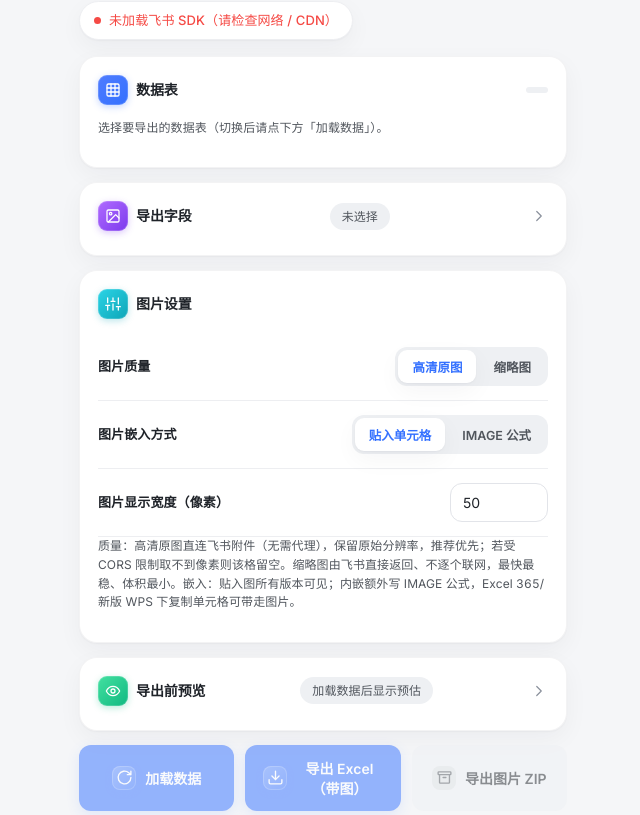
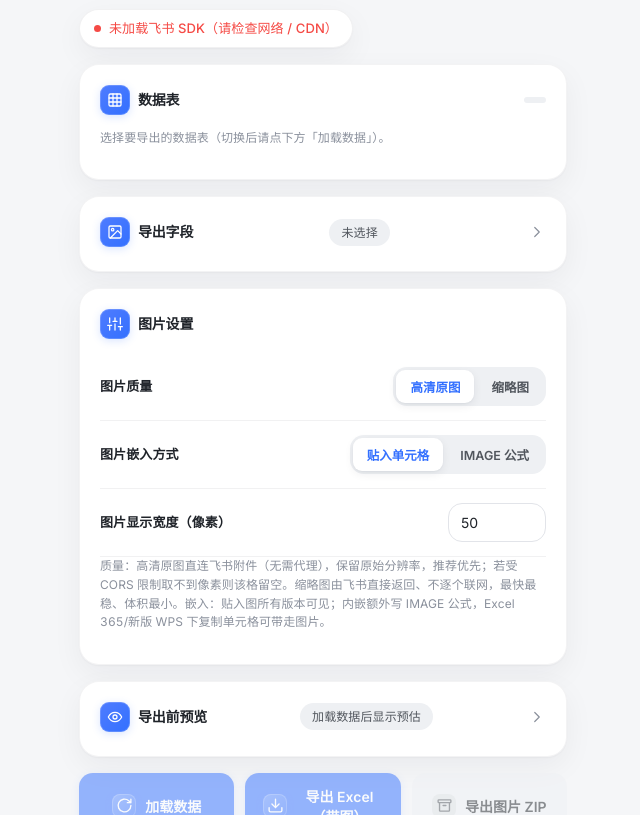
Before and after one commit to yunjueyin/feishu-bitable-image-excel, a plain HTML site: page index.html in a window 1280 px wide. Shown: the part 91-906 px from the top of the page, without its empty margins (317-957 px from the left). Drawn offline with Linux system fonts and the light colour scheme.

Commit message:
style: 整体UI克制高级化—收彩虹渐变回飞书蓝单色、弱化分隔线、加大留白与排版层级

```diff
--- a/index.html
+++ b/index.html
@@ -12,7 +12,7 @@
   <link rel="preconnect" href="https://fonts.googleapis.com" />
   <link rel="preconnect" href="https://fonts.gstatic.com" crossorigin />
   <link href="https://fonts.googleapis.com/css2?family=Inter:wght@400;500;600;700&display=swap" rel="stylesheet" />
-  <link rel="stylesheet" href="./styles.css?v=20260827i" />
+  <link rel="stylesheet" href="./styles.css?v=20260827j" />
   <!-- ExcelJS 本地优先，失败再走 CDN（由 app.js 兜底） -->
   <script src="./vendor/exceljs.min.js"></script>
   <!-- JSZip 本地优先，失败再走 CDN（由 app.js 兜底） -->
@@ -90,7 +90,7 @@
 
     <section class="card card-collapsible">
       <div class="card-head clickable" id="fieldToggle" role="button" tabindex="0" aria-expanded="false">
-        <span class="card-title"><span class="ico-tile t-violet"><svg class="ico" viewBox="0 0 24 24" aria-hidden="true"><use href="#icon-image"/></svg></span>导出字段</span>
+        <span class="card-title"><span class="ico-tile t-blue"><svg class="ico" viewBox="0 0 24 24" aria-hidden="true"><use href="#icon-image"/></svg></span>导出字段</span>
         <span class="field-summary" id="fieldSummary">未选择</span>
         <span class="chev collapsed"><svg class="ico" viewBox="0 0 24 24" aria-hidden="true"><use href="#icon-chevron"/></svg></span>
       </div>
@@ -109,7 +109,7 @@
     </section>
 
     <section class="card">
-      <div class="card-head"><span class="card-title"><span class="ico-tile t-cyan"><svg class="ico" viewBox="0 0 24 24" aria-hidden="true"><use href="#icon-sliders"/></svg></span>图片设置</span></div>
+      <div class="card-head"><span class="card-title"><span class="ico-tile t-blue"><svg class="ico" viewBox="0 0 24 24" aria-hidden="true"><use href="#icon-sliders"/></svg></span>图片设置</span></div>
       <div class="form-row inline-row">
         <label for="imgQuality">图片质量</label>
         <div class="seg" id="imgQuality" role="radiogroup" aria-label="图片质量">
@@ -133,7 +133,7 @@
 
     <section class="card card-collapsible">
       <div class="card-head clickable" id="previewToggle" role="button" tabindex="0" aria-expanded="false">
-        <span class="card-title"><span class="ico-tile t-green"><svg class="ico" viewBox="0 0 24 24" aria-hidden="true"><use href="#icon-eye"/></svg></span>导出前预览</span>
+        <span class="card-title"><span class="ico-tile t-blue"><svg class="ico" viewBox="0 0 24 24" aria-hidden="true"><use href="#icon-eye"/></svg></span>导出前预览</span>
         <span class="field-summary" id="previewSummary">加载数据后显示预估</span>
         <span class="chev collapsed"><svg class="ico" viewBox="0 0 24 24" aria-hidden="true"><use href="#icon-chevron"/></svg></span>
       </div>
@@ -156,7 +156,7 @@
 
     <section class="card log-card">
       <div class="card-head clickable" id="logToggle">
-        <span class="card-title"><span class="ico-tile t-amber"><svg class="ico" viewBox="0 0 24 24" aria-hidden="true"><use href="#icon-list"/></svg></span>运行日志</span>
+        <span class="card-title"><span class="ico-tile t-blue"><svg class="ico" viewBox="0 0 24 24" aria-hidden="true"><use href="#icon-list"/></svg></span>运行日志</span>
         <span class="chev"><svg class="ico" viewBox="0 0 24 24" aria-hidden="true"><use href="#icon-chevron"/></svg></span>
       </div>
       <div id="logPanel" class="log-panel collapsed">
@@ -169,7 +169,7 @@
   <div class="modal-mask" id="settingsModal" hidden>
     <div class="modal" role="dialog" aria-modal="true">
       <div class="modal-head">
-        <span class="ico-tile t-indigo"><svg class="ico" viewBox="0 0 24 24" aria-hidden="true"><use href="#icon-settings"/></svg></span>
+        <span class="ico-tile t-blue"><svg class="ico" viewBox="0 0 24 24" aria-hidden="true"><use href="#icon-settings"/></svg></span>
         <span>更多设置</span>
         <button class="icon-btn" id="btnCloseSettings" type="button" aria-label="关闭"><svg class="ico" viewBox="0 0 24 24" aria-hidden="true"><use href="#icon-close"/></svg></button>
       </div>
@@ -235,6 +235,6 @@
     </div>
   </div>
 
-  <script type="module" src="./app.js?v=20260827i"></script>
+  <script type="module" src="./app.js?v=20260827j"></script>
 </body>
 </html>
--- a/styles.css
+++ b/styles.css
@@ -21,6 +21,7 @@
   --border: #edeef1;
   --border-strong: #e2e4e9;
   --hairline: rgba(20, 24, 40, 0.05);
+  --divider: rgba(20, 24, 40, 0.06);
 
   --ok: #1f9d4d;
   --err: #f54a45;
@@ -35,11 +36,11 @@
   --tint-red-bg: #fdeaea;    --tint-red-fg: #f54a45;
 
   /* 节奏：统一圆角、间距、缓动 */
-  --radius: 18px;
-  --radius-sm: 12px;
-  --radius-xs: 9px;
-  --shadow-card: 0 1px 2px rgba(16, 24, 40, 0.04), 0 8px 24px rgba(16, 24, 40, 0.045);
-  --shadow-pop: 0 20px 60px rgba(16, 24, 40, 0.18), 0 6px 18px rgba(16, 24, 40, 0.08);
+  --radius: 20px;
+  --radius-sm: 14px;
+  --radius-xs: 10px;
+  --shadow-card: 0 1px 2px rgba(16, 24, 40, 0.04), 0 10px 30px rgba(16, 24, 40, 0.05);
+  --shadow-pop: 0 24px 70px rgba(16, 24, 40, 0.16), 0 8px 24px rgba(16, 24, 40, 0.08);
   --ease: cubic-bezier(0.2, 0.8, 0.2, 1);
 }
 
@@ -59,6 +60,7 @@
   --border: rgba(255, 255, 255, 0.08);
   --border-strong: rgba(255, 255, 255, 0.13);
   --hairline: rgba(255, 255, 255, 0.05);
+  --divider: rgba(255, 255, 255, 0.08);
 
   --ok: #3fc46f;
   --err: #ff6a64;
@@ -129,7 +131,7 @@ body {
 .app {
   max-width: 520px;
   margin: 0 auto;
-  padding: 26px 16px 56px;
+  padding: 34px 16px 64px;
 }
 
 /* ---------- 线性图标基底 ---------- */
@@ -146,22 +148,23 @@ body {
 }
 .ico.fill { fill: currentColor; stroke: none; }
 
-/* ---------- 柔色圆角图标块（多彩渐变 + 白图标 + 微投影） ---------- */
+/* ---------- 图标块（统一飞书蓝 + 白图标 + 微投影，克制单一强调色） ---------- */
 .ico-tile {
   width: 30px; height: 30px; flex: none;
   display: grid; place-items: center;
   border-radius: 9px;
   background: linear-gradient(135deg, #4f7cff, #3370ff);
   color: #fff;
-  box-shadow: 0 2px 7px rgba(51, 112, 255, 0.28), inset 0 0 0 1px rgba(255, 255, 255, 0.18);
+  box-shadow: 0 2px 8px rgba(51, 112, 255, 0.18), inset 0 0 0 1px rgba(255, 255, 255, 0.18);
 }
 .ico-tile .ico { width: 16px; height: 16px; stroke-width: 1.9; }
-.ico-tile.t-violet { background: linear-gradient(135deg, #b06bff, #7c3aed); box-shadow: 0 2px 7px rgba(124, 58, 237, 0.28), inset 0 0 0 1px rgba(255, 255, 255, 0.18); }
-.ico-tile.t-cyan   { background: linear-gradient(135deg, #2bd4e6, #0ea5b7); box-shadow: 0 2px 7px rgba(14, 165, 183, 0.28), inset 0 0 0 1px rgba(255, 255, 255, 0.18); }
-.ico-tile.t-green  { background: linear-gradient(135deg, #43e0a0, #10b981); box-shadow: 0 2px 7px rgba(16, 185, 129, 0.28), inset 0 0 0 1px rgba(255, 255, 255, 0.18); }
-.ico-tile.t-amber  { background: linear-gradient(135deg, #ffc24d, #f59e0b); box-shadow: 0 2px 7px rgba(245, 158, 11, 0.28), inset 0 0 0 1px rgba(255, 255, 255, 0.18); }
-.ico-tile.t-indigo { background: linear-gradient(135deg, #7c83ff, #4f46e5); box-shadow: 0 2px 7px rgba(79, 70, 229, 0.28), inset 0 0 0 1px rgba(255, 255, 255, 0.18); }
-.ico-tile.t-red    { background: linear-gradient(135deg, #ff7d92, #f43f5e); box-shadow: 0 2px 7px rgba(244, 63, 94, 0.28), inset 0 0 0 1px rgba(255, 255, 255, 0.18); }
+/* 彩色变体全部收敛为蓝（单一强调色，避免花哨）；仅警示语义保留红 */
+.ico-tile.t-violet,
+.ico-tile.t-cyan,
+.ico-tile.t-green,
+.ico-tile.t-amber,
+.ico-tile.t-indigo { background: linear-gradient(135deg, #4f7cff, #3370ff); box-shadow: 0 2px 8px rgba(51, 112, 255, 0.18), inset 0 0 0 1px rgba(255, 255, 255, 0.18); }
+.ico-tile.t-red { background: linear-gradient(135deg, #ff7d92, #f43f5e); box-shadow: 0 2px 8px rgba(244, 63, 94, 0.2), inset 0 0 0 1px rgba(255, 255, 255, 0.18); }
 
 /* ---------- 按钮内图标块 ---------- */
 .btn-ico {
@@ -194,7 +197,7 @@ body {
   background: linear-gradient(150deg, #eaf1ff, #dde7ff);
   border-radius: 13px;
   flex: none;
-  box-shadow: 0 4px 12px rgba(51, 112, 255, 0.22), inset 0 0 0 1px rgba(51, 112, 255, 0.08);
+  box-shadow: 0 2px 8px rgba(51, 112, 255, 0.15), inset 0 0 0 1px rgba(51, 112, 255, 0.08);
 }
 [data-theme="dark"] .brand-logo { background: linear-gradient(150deg, rgba(77,131,255,.22), rgba(77,131,255,.08)); }
 .brand-logo svg { width: 24px; height: 24px; display: block; }
@@ -221,7 +224,7 @@ body {
 .icon-btn {
   width: 38px; height: 38px;
   display: grid; place-items: center;
-  border: 1px solid var(--border-strong);
+  border: 1px solid var(--border);
   background: var(--card);
   border-radius: 11px;
   color: var(--text-soft);
@@ -246,7 +249,7 @@ body {
   padding: 8px 14px;
   border-radius: 999px;
   background: var(--card);
-  border: 1px solid var(--border);
+  border: 1px solid var(--divider);
   margin-bottom: 16px;
   box-shadow: var(--shadow-card);
 }
@@ -264,8 +267,8 @@ body {
   background: var(--card);
   border: 1px solid var(--hairline);
   border-radius: var(--radius);
-  padding: 18px;
-  margin-bottom: 14px;
+  padding: 20px;
+  margin-bottom: 16px;
   box-shadow: var(--shadow-card);
   transition: background 0.3s var(--ease), border-color 0.2s var(--ease), box-shadow 0.2s var(--ease);
 }
@@ -279,7 +282,7 @@ body {
 .card-head.clickable { cursor: pointer; user-select: none; }
 .card-title {
   display: inline-flex; align-items: center; gap: 8px;
-  font-size: 14px; font-weight: 600; color: var(--text); letter-spacing: -0.1px;
+  font-size: 14px; font-weight: 600; color: var(--text); letter-spacing: -0.2px;
 }
 .card-title .ico-tile { flex: none; }
 .tag {
@@ -288,7 +291,7 @@ body {
   padding: 3px 11px;
 }
 .muted { color: var(--text-soft); }
-.muted.xs { font-size: 12px; margin: 0 0 12px; line-height: 1.55; }
+.muted.xs { font-size: 12px; color: var(--text-muted); margin: 0 0 12px; line-height: 1.55; }
 .chev {
   width: 18px; height: 18px; color: var(--text-muted);
   display: grid; place-items: center;
@@ -413,7 +416,7 @@ body {
 .form-row {
   display: flex; flex-direction: column; gap: 7px;
   padding: 14px 0;
-  border-bottom: 1px solid var(--border);
+  border-bottom: 1px solid var(--divider);
 }
 .form-row:last-child { border-bottom: none; }
 .form-row > label { font-size: 13px; font-weight: 600; color: var(--text); }
@@ -475,7 +478,7 @@ body {
 .seg-btn[aria-pressed="true"] {
   background: var(--card);
   color: var(--blue);
-  box-shadow: var(--shadow-card);
+  box-shadow: 0 1px 2px rgba(16, 24, 40, 0.04), 0 3px 10px rgba(16, 24, 40, 0.07);
 }
 .seg-btn:focus-visible { outline: 2px solid var(--blue); outline-offset: 1px; }
 
@@ -523,7 +526,7 @@ body {
 .btn:active:not(:disabled) { transform: translateY(1px); }
 .btn:disabled { opacity: 0.5; cursor: not-allowed; }
 .btn.block { width: 100%; }
-.btn-primary { background: var(--blue); color: #fff; box-shadow: 0 4px 14px rgba(51, 112, 255, 0.22); }
+.btn-primary { background: var(--blue); color: #fff; box-shadow: 0 2px 10px rgba(51, 112, 255, 0.18); }
 .btn-primary:not(:disabled):hover { background: var(--blue-dark); box-shadow: 0 6px 18px rgba(51, 112, 255, 0.3); }
 .btn-soft { background: var(--bg-2); color: var(--text); }
 .btn-soft:not(:disabled):hover { background: var(--border-strong); }
@@ -606,7 +609,7 @@ body {
 .modal-head {
   display: flex; align-items: center; gap: 9px;
   padding: 17px 20px;
-  border-bottom: 1px solid var(--border);
+  border-bottom: 1px solid var(--divider);
   font-size: 15px; font-weight: 600;
 }
 .modal-head .ico { width: 18px; height: 18px; color: var(--blue); }
```
Also changed, not shown: 1 other file.
